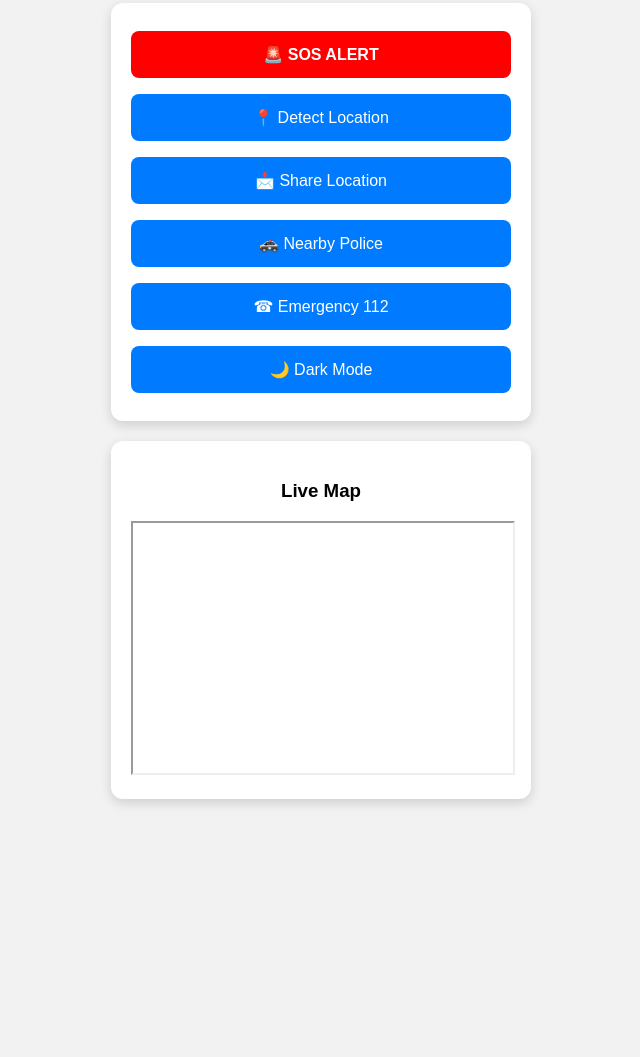
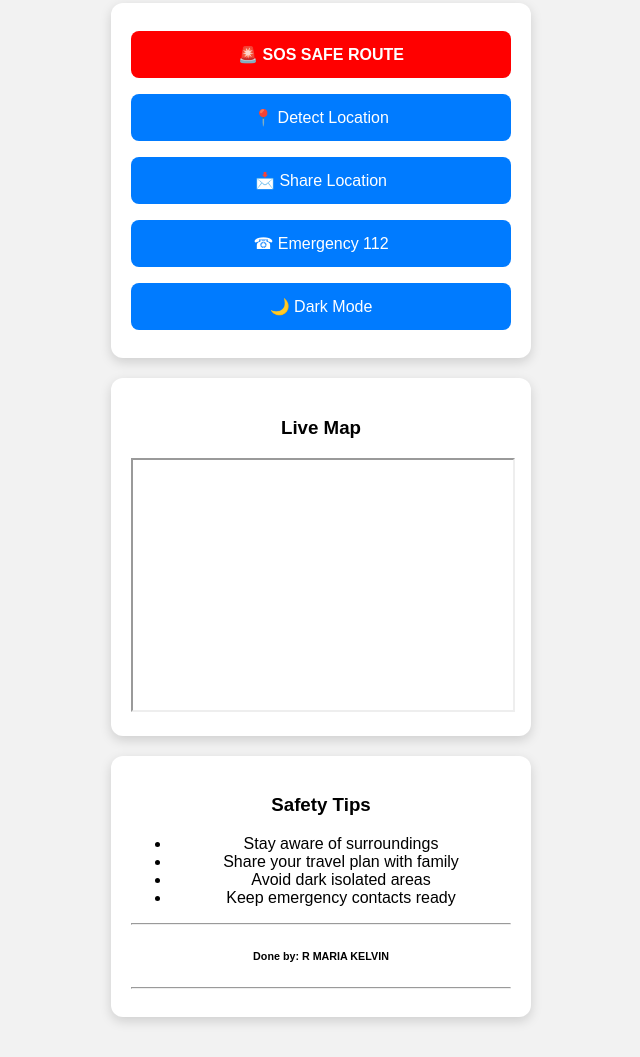
Before and after one commit to kelvinrjm/WEBSITE-PROJECTS, a plain HTML site: page folder-projects/sheshield/index.html in a window 1280 px wide. Shown: the part 202-1259 px from the top of the page, without its empty margins (319-959 px from the left). Before the commit the page ends 1041 px from the top, so only its background shows below. Drawn offline with Linux system fonts and the light colour scheme.

Commit message:
Enhance index.html with safety tips and SOS update
Added safety tips section and updated SOS button functionality.

```diff
--- a/folder-projects/sheshield/index.html
+++ b/folder-projects/sheshield/index.html
@@ -23,13 +23,11 @@
 
 <div class="card">
 
-<button class="sos" onclick="activateSOS()">🚨 SOS ALERT</button>
+<button class="sos" onclick="sendSOS()">🚨 SOS SAFE ROUTE</button>
 
 <button onclick="getLocation()">📍 Detect Location</button>
 
 <button onclick="shareLocation()">📩 Share Location</button>
-
-<button onclick="findPolice()">🚓 Nearby Police</button>
 
 <button onclick="callHelp()">☎ Emergency 112</button>
 
@@ -38,19 +36,34 @@
 </div>
 
 <div class="card">
+
 <h3>Live Map</h3>
+
 <iframe id="mapFrame" width="100%" height="250"></iframe>
-</div>
 
 </div>
 
-<div id="sosScreen">
-<h1>🚨 HELP! 🚨</h1>
-<p>Emergency Situation</p>
-<button onclick="closeSOS()">Close</button>
+<div class="card">
+
+<h3>Safety Tips</h3>
+
+<ul>
+<li>Stay aware of surroundings</li>
+<li>Share your travel plan with family</li>
+<li>Avoid dark isolated areas</li>
+<li>Keep emergency contacts ready</li>
+</ul>
+
+<hr>
+<h6><center>Done by: R MARIA KELVIN</center></h6>
+<hr>
+
+</div>
+
 </div>
 
 <script src="script.js"></script>
 
 </body>
+
 </html>
```
